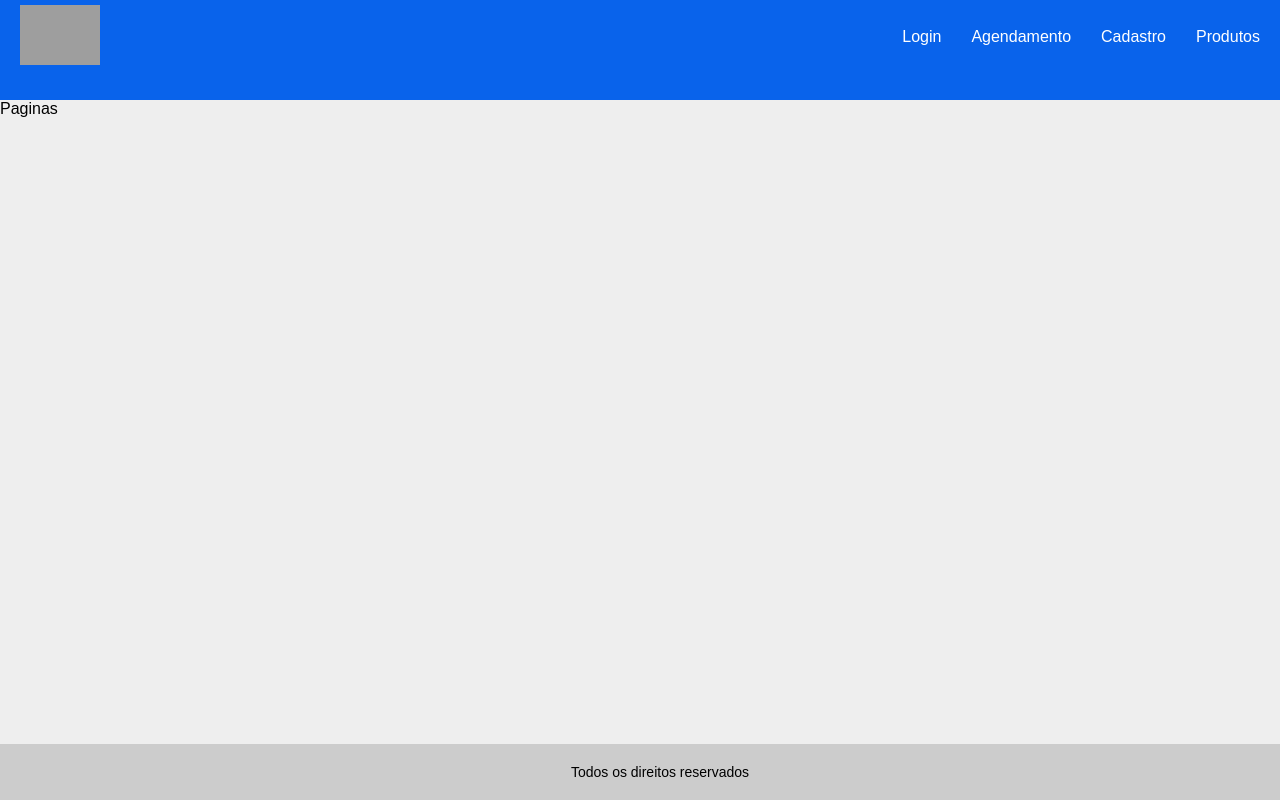
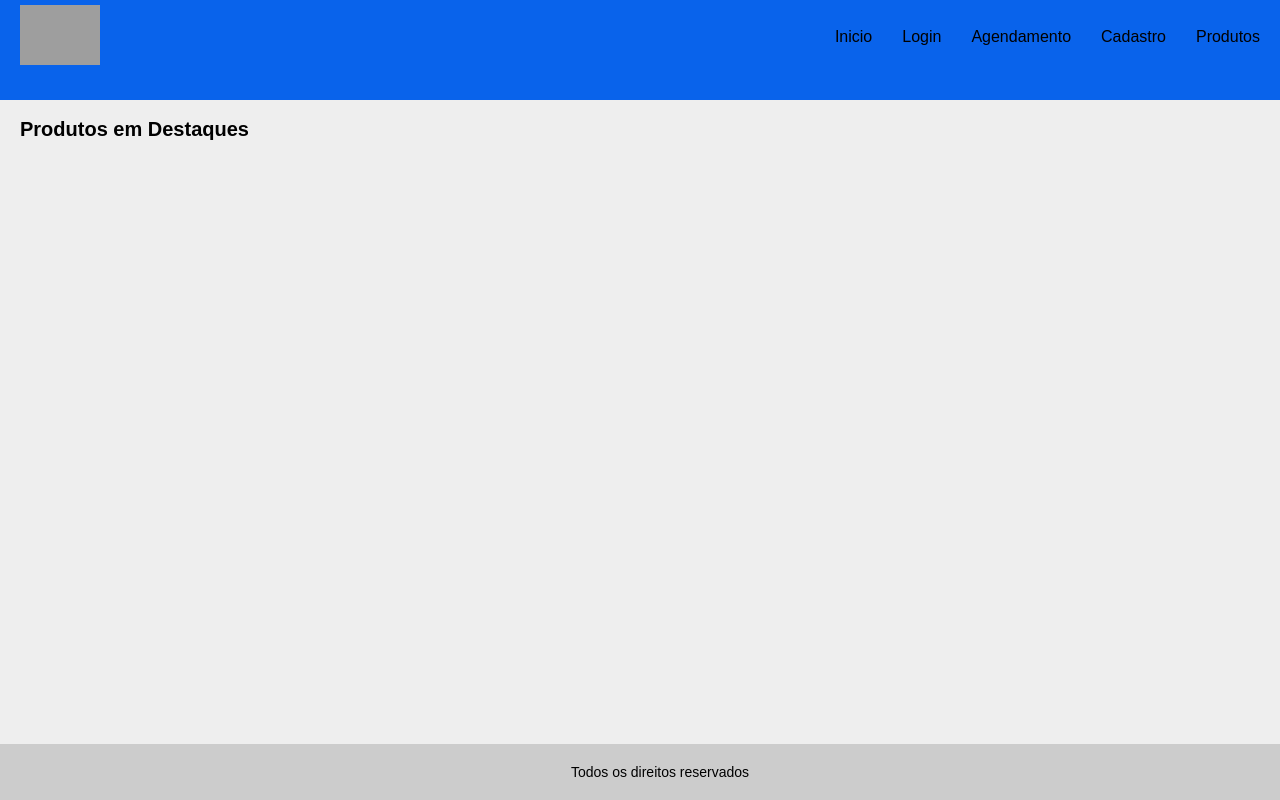
Before and after one commit to DiegoPongeti1/PetShop, a React (Create React App) app: page / in a window 1280 px wide. Built offline with nearby package versions, Linux system fonts and the light colour scheme; grey boxes are pictures that could not be loaded.

Commit message:
Realizado as rotas da paginas, usando o <link> que permite trocar de pagina sem que ela recarregue.

```diff
--- a/package.json
+++ b/package.json
@@ -8,6 +8,7 @@
     "@testing-library/user-event": "^12.8.3",
     "react": "^17.0.2",
     "react-dom": "^17.0.2",
+    "react-router-dom": "^5.2.1",
     "react-scripts": "4.0.3",
     "styled-components": "^5.3.1",
     "web-vitals": "^1.1.2"
--- a/src/App.js
+++ b/src/App.js
@@ -1,21 +1,23 @@
 import React from 'react';
+import { BrowserRouter } from 'react-router-dom'
 
 import Header from './components/Header';
+import Footer from './components/Footer';
 
-import Footer from './components/Footer';
+import Routes from './Routes'
 
 import './App.css'
 
 
 function App() {
   return (
-    <>
+    <BrowserRouter>
     <Header />
 
-      <div> Paginas </div>
+      <Routes />
 
     <Footer />
-    </>
+    </BrowserRouter>
   );
 }
 
--- /dev/null
+++ b/src/Routes.js
@@ -0,0 +1,32 @@
+import React from 'react';
+import { Switch, Route } from 'react-router-dom'
+
+import Home from './pages/Home'
+import Login from './pages/login'
+
+export default () => {
+
+    return (
+        <Switch>
+            <Route exact path="/">
+                <Home />
+            </Route>
+
+            <Route exact path="/login">
+                <Login />
+            </Route>
+
+            <Route exact path="/cadastro">
+                Pagina de Cadastro
+            </Route>
+
+            <Route exact path="/agendamento">
+                Pagina de Agendamento
+            </Route>
+
+            <Route exact path="/produtos">
+                Pagina de Produtos
+            </Route>
+        </Switch>
+    )
+}
--- a/src/components/Header/index.js
+++ b/src/components/Header/index.js
@@ -1,5 +1,5 @@
 import React from 'react'
-
+import { Link } from 'react-router-dom'
 import { AreaHeader } from './styled'
 
 function Header() {
@@ -12,10 +12,11 @@ function Header() {
 
                 <nav>
                     <ul>
-                        <li>Login</li>
-                        <li>Agendamento</li>
-                        <li>Cadastro</li>
-                        <li>Produtos</li>
+                        <li><Link to="/">Inicio</Link></li>
+                        <li><Link to="/login">Login</Link></li>
+                        <li><Link to="Agendamento">Agendamento</Link></li>
+                        <li><Link to="Cadastro">Cadastro</Link></li>
+                        <li><Link to="Produtos">Produtos</Link></li>
                     </ul>
                 </nav>
 
--- a/src/components/Header/styled.js
+++ b/src/components/Header/styled.js
@@ -28,6 +28,15 @@ export const AreaHeader = styled.div`
                                         list-style: none;
                                         margin-left: 30px;
 
+                                        a{
+                                                text-decoration: none;
+                                                color: #000000;
+
+                                                &:hover{
+                                                        color: #F5BB00;
+                                                }
+                                        }
+
                                 }
                 }
 `;
--- /dev/null
+++ b/src/components/Main.js
@@ -0,0 +1,9 @@
+import styled from "styled-components";
+
+export const ContainerPage = styled.div `
+    padding:5px 20px;
+`;
+
+export const TittlePage = styled.h1`
+        font-size: 20px;
+`;
--- /dev/null
+++ b/src/pages/Home/index.js
@@ -0,0 +1,13 @@
+import React from 'react'
+
+import { ContainerPage, TittlePage } from "../../components/Main";
+
+const Page = () => {
+    return (
+      <ContainerPage>
+          <TittlePage> Produtos em Destaques </TittlePage>
+      </ContainerPage>
+    );
+}
+
+export default Page;
--- /dev/null
+++ b/src/pages/login/index.js
@@ -0,0 +1,13 @@
+import React from 'react'
+
+import { ContainerPage, TittlePage } from "../../components/Main";
+
+const Page = () => {
+    return (
+      <ContainerPage>
+          <TittlePage> Login de Usuario </TittlePage>
+      </ContainerPage>
+    );
+}
+
+export default Page;
```
Also changed, not shown: src/pages/Home/styled.js (added), src/pages/login/styled.js (added), 1 other file (tests, documents, lock files or other folders).
